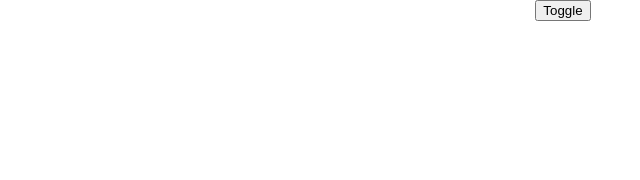
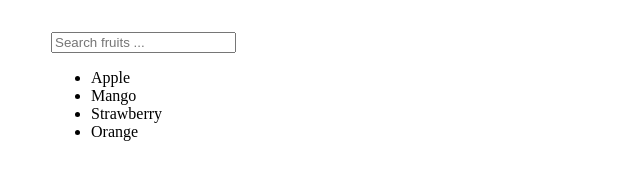
Before and after one commit to briantuju/alpine, a website: page index.html in a window 1280 px wide. Shown: the whole page, without its empty margins (77-717 px from the left). Drawn offline with nearby package versions, Linux system fonts and the light colour scheme.

Commit message:
Build a search filter

```diff
--- a/app.css
+++ b/app.css
@@ -43,3 +43,21 @@ body {
 .p-2 {
   padding: 1rem;
 }
+
+.container {
+  padding: 1rem;
+  width: 95%;
+  margin: 0 auto;
+}
+
+@media (min-width: 768px) {
+  .container {
+    padding: 2rem;
+  }
+}
+
+@media (min-width: 1024px) {
+  .container {
+    max-width: 80%;
+  }
+}
--- a/index.html
+++ b/index.html
@@ -9,28 +9,29 @@
   <link rel="stylesheet" href="./app.css">
 </head>
 
-<body>
+<body class="container">
   <!--
     When any property in x-data changes, everything that relies on it
     will change as well.
   -->
-  <div x-data="{ open: false }" class="w-full flex-center flex-col">
-    <button @click="open = !open">Toggle</button>
+  <div x-data="{
+    search: '',
 
-    <div x-show="open" @click.outside="open = false">
-      <section class="dropdown">
-        <h3>This is a dropdown</h3>
+    items: ['Apple', 'Mango', 'Strawberry', 'Orange'],
 
-        <p>
-          Clicking <b>outside</b> this element will make it <b>hidden</b>
-        </p>
-        <p>
-          This shows the power of
-          <code> x-show </code>
-          that AlpineJs brings with it
-        </p>
-      </section>
-    </div>
+    get filterItems() {
+      return this.items.filter(
+        (item) => item.toLowerCase().match(this.search?.toLowerCase())
+      )
+    }
+  }">
+    <input type="search" x-model="search" placeholder="Search fruits ...">
+
+    <ul>
+      <template x-for="item in filterItems" :key="item">
+        <li x-text="item"></li>
+      </template>
+    </ul>
   </div>
 
   <script src="https://unpkg.com/alpinejs@3.x.x/dist/cdn.min.js" defer></script>
```
